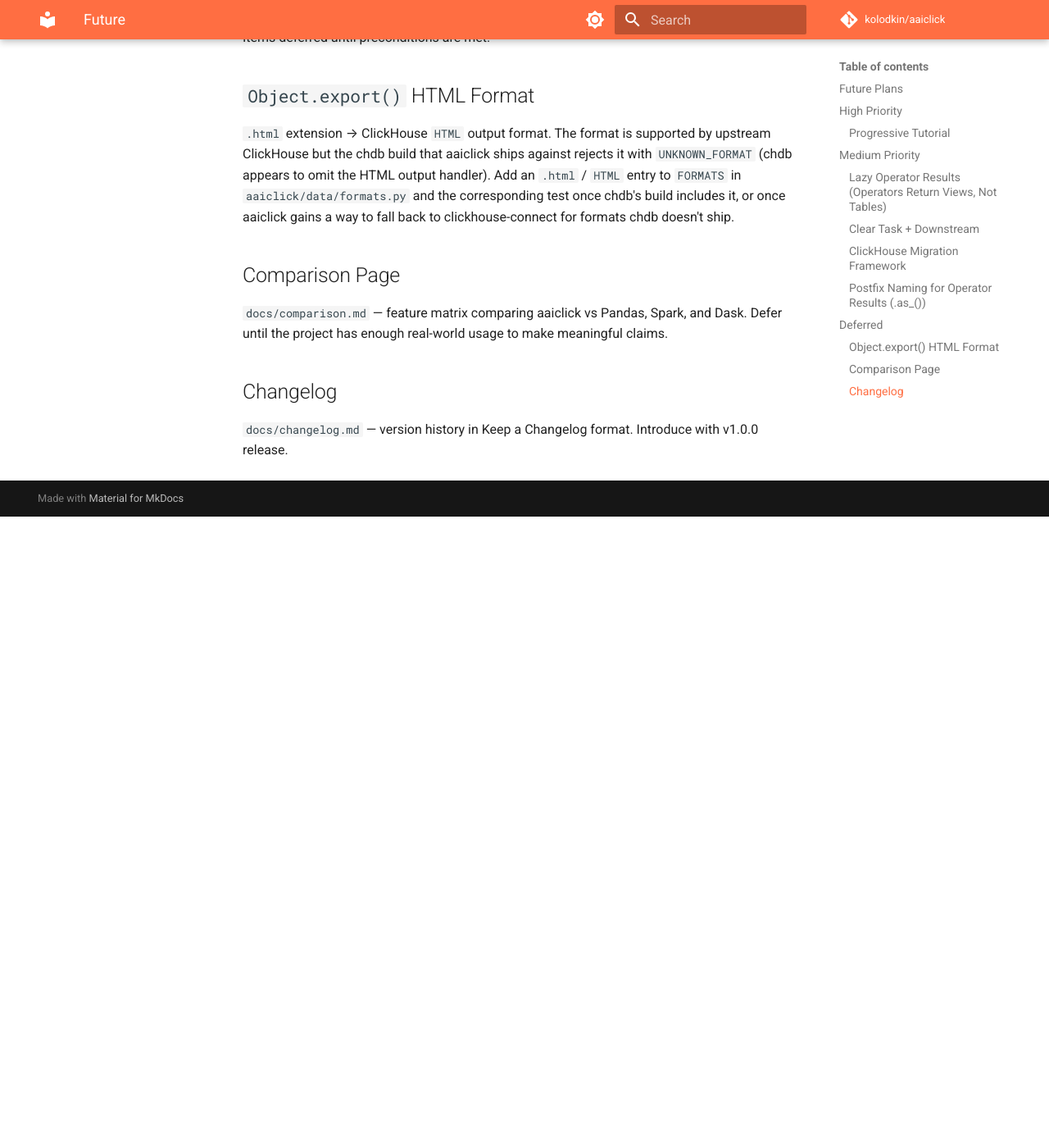
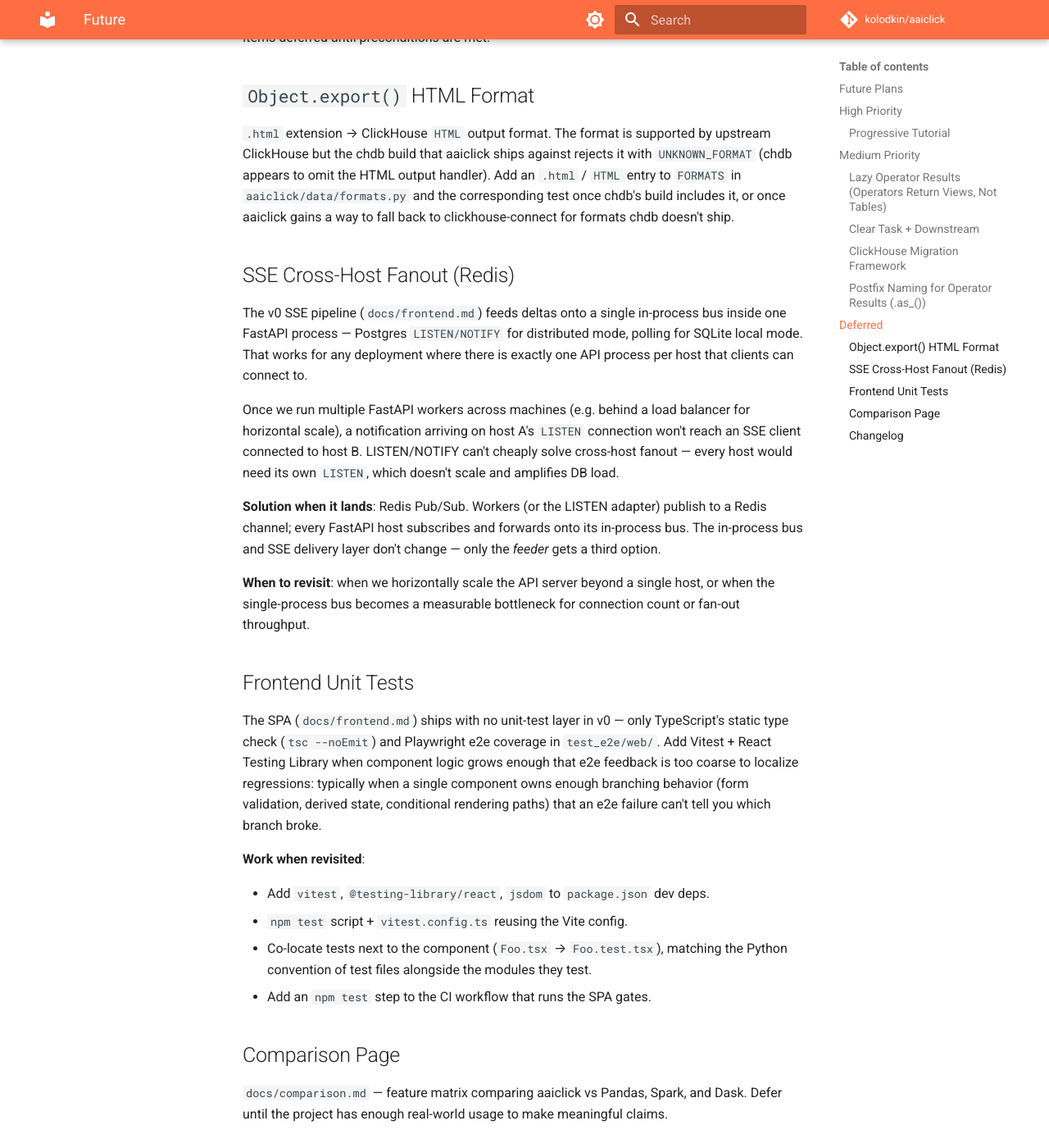
Before and after one commit to kolodkin/aaiclick, an MkDocs documentation site: the page built from docs/future.md, in a window 1280 px wide and 1400 px high, scrolled down 5012 px. Shown: the whole window at 82% size. Built offline with MkDocs 1.6.1 and Material for MkDocs 9.7.7, drawn with Linux system fonts in a browser that asks for light colours; comment, search, counter and statistics services are not loaded; before the commit the page ends 5642 px from its top, so only the background shows below that.

Commit message:
feature: frontend architecture spec (React 19 + Vite + SSE) (#291)
* feature: frontend architecture spec (React 19 + Vite + SSE)

Adds docs/frontend.md covering tech stack, project layout, build/dev
workflow, the React Query data layer, and the SSE event protocol.
Updates docs/ui.md to drop the stale Preact/WebSocket tech-stack section
and point at the new doc.

* feature: document SSE server-side fanout strategy

Adds the server-side fanout section to docs/frontend.md — DB polling at
1-2s as the v0 default (works for both SQLite and Postgres backends).
Tracks the LISTEN/NOTIFY and Redis Pub/Sub upgrade paths in
docs/future.md.

* feature: document frontend testing strategy

Adds a Testing section to docs/frontend.md — Playwright Python in
test_e2e/web/ for end-to-end coverage, alongside the existing Docker
e2e suite. Frontend unit tests (Vitest + RTL) deferred to future.md
with a clear revisit trigger.

* feature: promote Postgres LISTEN/NOTIFY to v0 SSE fanout

Workers run in child processes (mp_worker), so the SSE feeder must be
DB-mediated. v0 now uses Postgres LISTEN/NOTIFY in distributed mode and
falls back to 2s polling in SQLite local mode — both feed one in-process
bus. Only Redis (cross-host fanout) stays in future.md.

---------

Co-authored-by: Claude <noreply@anthropic.com>

````diff
--- /dev/null
+++ b/docs/frontend.md
@@ -0,0 +1,186 @@
+Frontend Architecture
+---
+
+Technical spec for the aaiclick web UI: framework, build, data layer, and
+real-time updates. UX (layout, modes, wireframes) lives in `docs/ui.md`.
+
+# Tech stack
+
+| Layer        | Choice                       | Why                                              |
+|--------------|------------------------------|--------------------------------------------------|
+| UI framework | React 19 + TypeScript        | Largest ecosystem, first-class TanStack Query    |
+| Styling      | TailwindCSS                  | Utility-first, no design-system overhead         |
+| Build        | Vite                         | Fast HMR, native ESM, zero-config TS             |
+| Data fetch   | TanStack Query (React Query) | Caching, retries, stale-while-revalidate         |
+| Real-time    | Server-Sent Events (SSE)     | One-way, native reconnect, simpler than WS       |
+| Client state | None (URL is the state)      | The prompt drives navigation; no Redux/Zustand   |
+
+# Project layout
+
+`package.json` lives at the repo root alongside the Python package.
+TypeScript source lives at `src/` (Vite default).
+
+```
+package.json, vite.config.ts, tsconfig.json, index.html   ← repo root
+src/                            ← SPA TypeScript source
+  main.tsx, App.tsx
+  api/                          ← typed REST client + React Query hooks
+  views/                        ← one component per UI mode (home, jobs, ...)
+  components/                   ← shared UI (badges, tables, prompt input)
+  styles/                       ← Tailwind entry, globals
+
+aaiclick/
+  server/
+    static/                     ← Vite build output (gitignored)
+
+node_modules/                   ← gitignored
+```
+
+Python tooling (`ruff`, `pyright`, `pytest`) is configured to skip `src/`
+and `node_modules/`.
+
+# Build & dev workflow
+
+| Command         | What it does                                                          |
+|-----------------|-----------------------------------------------------------------------|
+| `npm run dev`   | Vite dev server at `:5173` with HMR; proxies `/api/*` to FastAPI      |
+| `npm run build` | Type-checks then bundles to `aaiclick/server/static/`                 |
+| `npm run check` | `tsc --noEmit` only (CI gate)                                         |
+
+In production, FastAPI mounts `aaiclick/server/static/` and serves
+`index.html` for unknown routes (SPA fallback). One process, one port,
+no CORS.
+
+!!! warning "Build output is gitignored"
+    `aaiclick/server/static/` is regenerated by `npm run build`.
+    Never commit it. Release wheels include it via the build step.
+
+# Data layer
+
+REST is the source of truth. SSE events are signals to invalidate caches —
+not the data itself.
+
+- **Typed REST client** in `src/api/` — one function per endpoint, return
+  types derived from the OpenAPI schema (or hand-written for v0).
+- **React Query hooks** wrap each endpoint: `useJobs()`, `useJob(id)`,
+  `useTask(id)`. Hooks own staleness and refetch policy.
+- **No global store**. The URL (driven by the prompt) selects which view
+  mounts; React Query owns server state; component state owns UI ephemera
+  (input focus, scroll position).
+
+```ts
+// src/api/jobs.ts
+export function useJobs() {
+  return useQuery({
+    queryKey: ['jobs'],
+    queryFn: () => fetchJSON<Job[]>('/api/v0/jobs'),
+    staleTime: 5_000,
+  });
+}
+```
+
+# Real-time events
+
+One SSE connection per UI session. The server emits typed events; the
+client invalidates React Query caches and lets REST refetch authoritative
+state.
+
+- **Endpoint**: `GET /api/v0/events` → `text/event-stream`
+- **Event format**: native SSE `event:` field for typing
+  ```
+  event: job.updated
+  data: {"id": "abc123"}
+
+  event: task.updated
+  data: {"id": 42, "job_id": "abc123"}
+
+  event: task.log
+  data: {"task_id": 42, "line": "...", "ts": "..."}
+  ```
+- **Client dispatch**: a single `useServerEvents()` hook owns the
+  `EventSource`. Per event name:
+  - `job.updated` / `task.updated` → `queryClient.invalidateQueries(...)`
+  - `task.log` → forwarded to the active `TaskDetail` log buffer
+- **Reconnect**: `EventSource` reconnects natively. Server uses
+  `Last-Event-ID` for resume; for v0, send a fresh snapshot on connect.
+- **Backpressure**: server coalesces high-frequency events (logs) into
+  bounded batches per flush.
+
+!!! tip "Events are signals, not state"
+    If reconnect drops events, the next REST refetch heals the cache.
+    No event-replay protocol needed.
+
+# Server-side fanout
+
+SSE is just the wire format. Workers update job/task state in **child
+processes** (`mp_worker`, `docker_worker`); the FastAPI process serving
+SSE clients does not see those updates directly. The bridge is the
+database. Two feeder mechanisms — selected at startup based on the SQL
+backend — push deltas onto a shared in-process bus, which the SSE
+endpoint subscribes to.
+
+```
+worker child ─▶ DB commit ─▶ feeder ─▶ in-process bus ─▶ SSE endpoint ─▶ client
+                              ▲
+                              ├── Postgres: LISTEN/NOTIFY
+                              └── SQLite:   poll every 2 s
+```
+
+| Backend                | Feeder                     | Latency       |
+|------------------------|----------------------------|---------------|
+| Postgres (distributed) | `LISTEN job_events`        | sub-second    |
+| SQLite (local)         | poll, diff snapshot every 2 s | up to 2 s   |
+
+**Postgres feeder**: orchestration code that updates `jobs` / `tasks`
+emits `NOTIFY job_events, '<json>'` in the same transaction as the
+status update. The FastAPI process holds one `LISTEN` connection per
+backend instance and forwards each notification onto the in-process bus.
+A single SQL channel carries all event types — the JSON payload's
+discriminator picks the SSE event name.
+
+**SQLite feeder**: same shape, polled. A background task reads the
+recent rows from `jobs` / `tasks` (and the log table for `task.log`)
+every 2 s, diffs against the previous snapshot, pushes deltas onto the
+bus.
+
+!!! warning "NOTIFY must be wired into every status write"
+    Every code path that mutates job/task status owes a `NOTIFY` in the
+    same commit. Missing one means a stuck UI in distributed mode.
+    Centralize it in the orchestration write helpers, not at call sites.
+
+Redis Pub/Sub is the next upgrade — only needed once we run multiple
+FastAPI workers across machines and need cross-host fanout that
+LISTEN/NOTIFY can't cheaply provide. Tracked in `docs/future.md`.
+
+# Testing
+
+The SPA is exercised end-to-end through the deployed stack — the same
+strategy the rest of aaiclick uses for system-level tests.
+
+| Layer                | Tool                  | Where                              |
+|----------------------|-----------------------|------------------------------------|
+| Static type check    | `tsc --noEmit`        | `npm run check`, CI gate           |
+| End-to-end (browser) | Playwright (Python)   | `test_e2e/web/`, pytest            |
+
+**Why Playwright Python**: an e2e test isn't a frontend test — it drives
+the browser, the FastAPI server, the orchestrator, and the DB together.
+Living in `test_e2e/web/` lets it share pytest fixtures with the existing
+Docker e2e suite (`test_e2e/docker/`) and run on the same dedicated
+workflow rather than spinning up a parallel Node runner.
+
+**Frontend unit tests** (Vitest + React Testing Library) are deferred —
+see `docs/future.md`. For v0, the static type check plus e2e coverage is
+the only gate. Add unit tests when the component layer grows enough that
+e2e feedback gets too coarse.
+
+!!! warning "E2E suites don't run in default `pytest`"
+    Per `CLAUDE.md`, `test_e2e/<suite>/` is excluded from the default
+    `pytest` invocation and only runs in dedicated workflows.
+
+# Open questions
+
+Tracked in `docs/future.md`:
+
+- Auth model for the SSE endpoint (cookie vs. token)
+- OpenAPI codegen vs. hand-written types
+- Per-resource SSE topics if the single-stream model gets noisy
--- a/docs/future.md
+++ b/docs/future.md
@@ -152,6 +152,48 @@ an `.html` / `HTML` entry to `FORMATS` in `aaiclick/data/formats.py` and the
 corresponding test once chdb's build includes it, or once aaiclick gains a
 way to fall back to clickhouse-connect for formats chdb doesn't ship.
 
+## SSE Cross-Host Fanout (Redis)
+
+The v0 SSE pipeline (`docs/frontend.md`) feeds deltas onto a single
+in-process bus inside one FastAPI process — Postgres `LISTEN/NOTIFY` for
+distributed mode, polling for SQLite local mode. That works for any
+deployment where there is exactly one API process per host that clients
+can connect to.
+
+Once we run multiple FastAPI workers across machines (e.g. behind a load
+balancer for horizontal scale), a notification arriving on host A's
+`LISTEN` connection won't reach an SSE client connected to host B.
+LISTEN/NOTIFY can't cheaply solve cross-host fanout — every host would
+need its own `LISTEN`, which doesn't scale and amplifies DB load.
+
+**Solution when it lands**: Redis Pub/Sub. Workers (or the LISTEN
+adapter) publish to a Redis channel; every FastAPI host subscribes and
+forwards onto its in-process bus. The in-process bus and SSE delivery
+layer don't change — only the *feeder* gets a third option.
+
+**When to revisit**: when we horizontally scale the API server beyond a
+single host, or when the single-process bus becomes a measurable
+bottleneck for connection count or fan-out throughput.
+
+## Frontend Unit Tests
+
+The SPA (`docs/frontend.md`) ships with no unit-test layer in v0 — only
+TypeScript's static type check (`tsc --noEmit`) and Playwright e2e
+coverage in `test_e2e/web/`. Add Vitest + React Testing Library when
+component logic grows enough that e2e feedback is too coarse to localize
+regressions: typically when a single component owns enough branching
+behavior (form validation, derived state, conditional rendering paths)
+that an e2e failure can't tell you which branch broke.
+
+**Work when revisited**:
+
+- Add `vitest`, `@testing-library/react`, `jsdom` to `package.json` dev deps.
+- `npm test` script + `vitest.config.ts` reusing the Vite config.
+- Co-locate tests next to the component (`Foo.tsx` → `Foo.test.tsx`),
+  matching the Python convention of test files alongside the modules
+  they test.
+- Add an `npm test` step to the CI workflow that runs the SPA gates.
+
 ## Comparison Page
 
 `docs/comparison.md` — feature matrix comparing aaiclick vs Pandas, Spark, and Dask. Defer until the project has enough real-world usage to make meaningful claims.
````
Also changed, not shown: docs/ui.md (+6 -15 lines).
